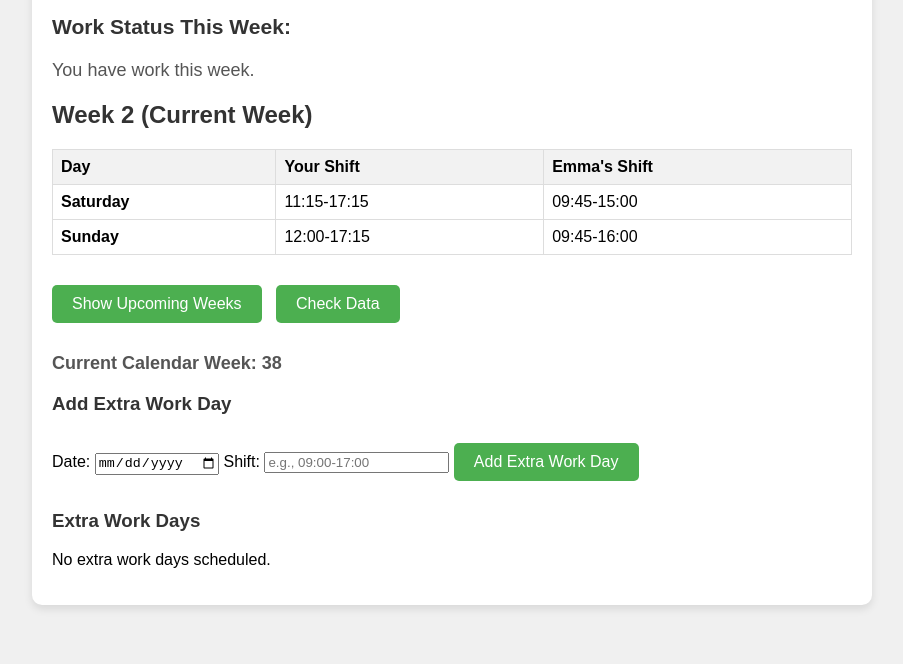
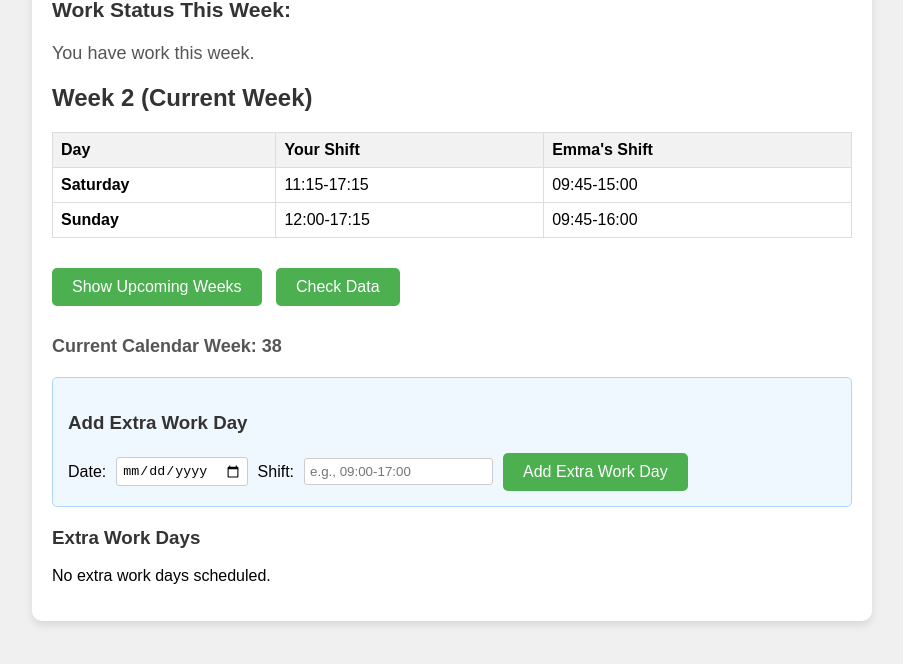
Before and after one commit to 0leader/work-schedule, a plain HTML site: page index.html in a window 1280 px wide. Shown: the part 160-824 px from the top of the page, without its empty margins (188-1091 px from the left). Drawn offline with Linux system fonts and the light colour scheme.

Commit message:
Update-v3 styles.css

```diff
--- a/styles.css
+++ b/styles.css
@@ -72,3 +72,32 @@ button:hover {
 .week-section {
     margin-bottom: 20px;
 }
+
+#addExtraWorkDay {
+    margin-top: 20px;
+    padding: 15px;
+    background-color: #f0f8ff;
+    border: 1px solid #b0d4ff;
+    border-radius: 5px;
+}
+
+#extraWorkForm {
+    display: flex;
+    flex-wrap: wrap;
+    gap: 10px;
+    align-items: center;
+}
+
+#extraWorkForm input {
+    padding: 5px;
+    border: 1px solid #ccc;
+    border-radius: 3px;
+}
+
+#extraWorkForm button {
+    margin: 0;
+}
+
+#extraWorkDays {
+    margin-top: 20px;
+}
```
